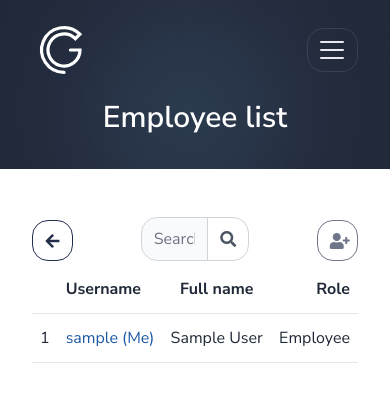
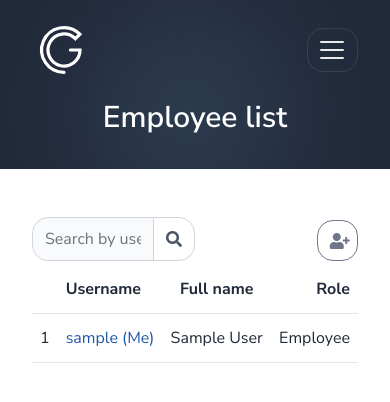
Before and after one commit to YBlck/office-inventory-system, a Django app: page /staff/ in a window 390 px wide. Shown: the top 402 px of the page. Run offline with Django 5.2, Linux system fonts and the light colour scheme; the visitor is signed in with stand-in values (Sample User, id 1); data comes from the database, SQL or seed files in the repository; some libraries are stand-ins or nearby versions.

Commit message:
chore: back button hide when mobile mode

```diff
--- a/static/assets/css/styles.css
+++ b/static/assets/css/styles.css
@@ -189,6 +189,10 @@
   .rotate {
     transform: rotate(180deg);
   }
+
+  .mob-hide{
+    display: none;
+  }
 }
 
 .navbar {
--- a/templates/manager/category_detail.html
+++ b/templates/manager/category_detail.html
@@ -47,7 +47,7 @@
           <div class="col-lg-12">
             <div class="mb-5">
             <div>
-              <button style="position: absolute;" class="btn btn-outline-primary btn-icon-only" onclick="window.history.back();">
+              <button style="position: absolute;" class="btn btn-outline-primary btn-icon-only mob-hide" onclick="window.history.back();">
                 <span class="fas fa-arrow-left"></span>
               </button>
               <h3 class="text-center">Equipment in category:</h3>
--- a/templates/manager/category_list.html
+++ b/templates/manager/category_list.html
@@ -27,7 +27,7 @@
           <div class="col-lg-12">
 
             <div class="d-flex justify-content-between align-items-center">
-              <button class="btn btn-outline-primary btn-icon-only" onclick="window.history.back();">
+              <button class="btn btn-outline-primary btn-icon-only mob-hide" onclick="window.history.back();">
                 <span class="fas fa-arrow-left"></span>
               </button>
               <div class="col-5">
--- a/templates/manager/equipment_detail.html
+++ b/templates/manager/equipment_detail.html
@@ -48,7 +48,7 @@
           <div class="col-lg-12">
             <div class="mb-5">
               <div class="d-flex justify-content-between align-items-center">
-                <button class="btn btn-outline-primary btn-icon-only" onclick="window.history.back();">
+                <button class="btn btn-outline-primary btn-icon-only mob-hide" onclick="window.history.back();">
                   <span class="fas fa-arrow-left"></span>
                 </button>
                 <h3 class="mr-5">Assigned to:</h3>
--- a/templates/manager/equipment_list.html
+++ b/templates/manager/equipment_list.html
@@ -27,7 +27,7 @@
           <div class="col-lg-12">
 
             <div class="d-flex justify-content-between align-items-center">
-              <button class="btn btn-outline-primary btn-icon-only" onclick="window.history.back();">
+              <button class="btn btn-outline-primary btn-icon-only mob-hide" onclick="window.history.back();">
                 <span class="fas fa-arrow-left"></span>
               </button>
               <div class="col-5">
--- a/templates/manager/repair_request_detail.html
+++ b/templates/manager/repair_request_detail.html
@@ -49,7 +49,7 @@
         <div class="row justify-content-center">
           <div class="col-lg-12">
             <div class="mb-5">
-              <button style="position: absolute;" class="btn btn-outline-primary btn-icon-only"
+              <button style="position: absolute;" class="btn btn-outline-primary btn-icon-only mob-hide"
                       onclick="window.history.back();">
                 <span class="fas fa-arrow-left"></span>
               </button>
--- a/templates/manager/staff_detail.html
+++ b/templates/manager/staff_detail.html
@@ -50,7 +50,7 @@
           <div class="col-lg-12">
             <div class="mb-5">
               <div class="">
-                <button style="position: absolute;" class="btn btn-outline-primary btn-icon-only" onclick="window.history.back();">
+                <button style="position: absolute;" class="btn btn-outline-primary btn-icon-only mob-hide" onclick="window.history.back();">
                   <span class="fas fa-arrow-left"></span>
                 </button>
                 <h3 class="text-center">Equipment in use:</h3>
--- a/templates/manager/staff_list.html
+++ b/templates/manager/staff_list.html
@@ -27,10 +27,10 @@
           <div class="col-lg-12">
 
             <div class="d-flex justify-content-between align-items-center">
-              <button class="btn btn-outline-primary btn-icon-only" onclick="window.history.back();">
+              <button class="btn btn-outline-primary btn-icon-only mob-hide" onclick="window.history.back();">
                 <span class="fas fa-arrow-left"></span>
               </button>
-              <div class="col-4">
+              <div class="col-6">
                 <form action="" method="get" class="form-inline">
                   <div class="mb-1">
                     <div class="input-group">
```
Also changed, not shown: templates/manager/repair_request_list.html (+1 -7 lines).
